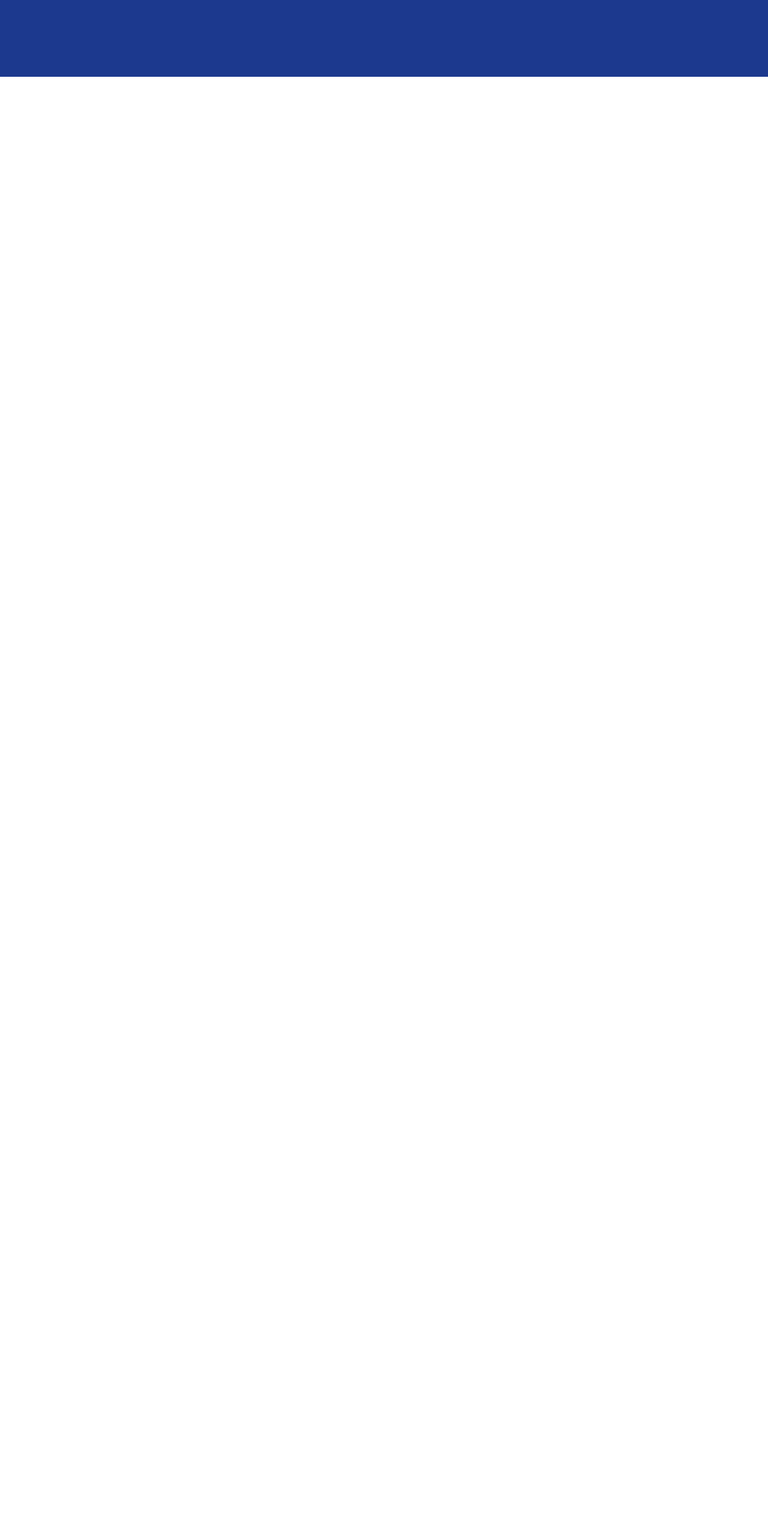
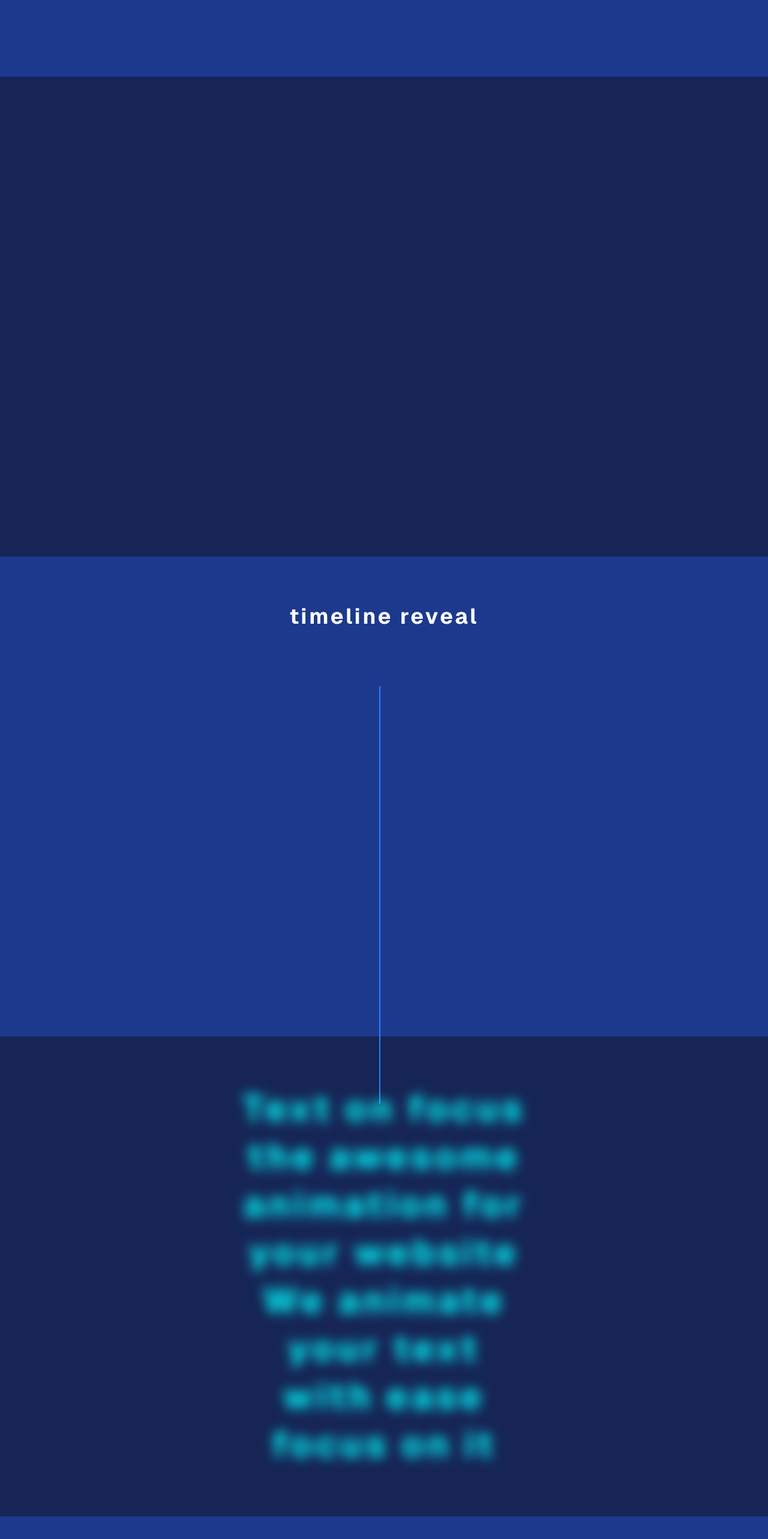
Before and after one commit to jonatanjmissora/nextjs-animaciones, a Next.js app: page / in a window 1280 px wide. Shown: the part 1472-4038 px from the top of the page at 60% size. Before the commit the page ends 1600 px from the top, so only its background shows below. Built offline with nearby package versions, Linux system fonts and the light colour scheme.

Commit message:
terminadas las animaciones de single page. Falta lenis, y el view transitions entre paginas

```diff
--- /dev/null
+++ b/src/_components/footer.tsx
@@ -0,0 +1,8 @@
+"use client"
+export default function Footer() {
+  return (
+    <footer className="w-screen h-screen flex flex-col items-center justify-center bg-blue-900 p-20">
+      <h2 className="text-4xl font-bold">The end</h2>
+    </footer>
+  )
+}
--- /dev/null
+++ b/src/_components/scroll-text-and-image-reveal.tsx
@@ -0,0 +1,27 @@
+"use client"
+export default function ScrollTextAndImageReveal() {
+  return (
+    <section className="w-screen h-screen flex flex-col gap-8 items-center justify-center bg-blue-950 p-20">
+
+    <div className="flex flex-col items-center justify-center gap-3">
+
+    <h2 className="text-4xl font-bold tracking-widest text-white autoShowTitle">
+        scroll text and image reveal
+    </h2>
+    <p className="text-white tracking-widest font-semibold text-xl autoShowSubtitle">
+        AWESOME ANIMATION
+    </p>
+    </div>
+
+    <div className="flex gap-2">
+
+        <img className="imageReveal" src="https://picsum.photos/id/13/200/300" alt="foto1" />
+        <img className="imageReveal" src="https://picsum.photos/id/14/200/300" alt="foto1" />
+        <img className="imageReveal" src="https://picsum.photos/id/15/200/300" alt="foto1" />
+        <img className="imageReveal" src="https://picsum.photos/id/16/200/300" alt="foto1" />
+    </div>
+
+
+    </section>
+  )
+}
--- /dev/null
+++ b/src/_components/scroll-text-focus.tsx
@@ -0,0 +1,18 @@
+"use client"
+export default function ScrollTextFocus() {
+  return (
+    <footer className="w-screen h-screen flex flex-col items-center justify-center bg-blue-950 p-20">
+
+      <div className="flex flex-col gap-5 text-6xl font-bold tracking-widest">
+        <p className="focusText w-full text-center">Text on focus</p>
+        <p className="focusText w-full text-center">the awesome</p>
+        <p className="focusText w-full text-center">animation for</p>
+        <p className="focusText w-full text-center">your website</p>
+        <p className="focusText w-full text-center">We animate</p>
+        <p className="focusText w-full text-center">your text</p>
+        <p className="focusText w-full text-center">with ease</p>
+        <p className="focusText w-full text-center">focus on it</p>
+      </div>
+    </footer>
+  )
+}
--- /dev/null
+++ b/src/_components/timeline-reveal.tsx
@@ -0,0 +1,56 @@
+"use client"
+export default function TimelineReveal() {
+  return (
+    <section className="w-screen h-screen flex flex-col gap-24 items-center bg-blue-900 p-20">
+            <h2 className="text-4xl font-bold tracking-widest text-white w-full text-center">timeline reveal</h2>
+
+            <div className="w-3/4 mx-auto flex flex-col gap-8 h-[800px] relative">
+
+                <div className="w-full h-[150px] flex items-center justify-center gap-20 fadeUp">
+                    <div className="w-[40%]">
+                        <img className="ml-auto" src="https://picsum.photos/100/150" width="100" height="150" alt="foto1" />
+                    </div>
+                    <div className="min-w-[100px] max-w-[40%]">
+                        <p className="font-bold">2022</p>
+                        <p>Lorem ipsum dolor sit amet consectetur adipisicing elit. </p>
+                        </div>
+                </div>
+
+                <div className="w-full h-[150px] flex items-center justify-center gap-20 fadeUp">
+                    <div className="min-w-[100px] max-w-[40%] text-right">
+                        <p className="font-bold">2021</p>
+                        <p>Lorem ipsum dolor sit amet consectetur adipisicing elit. </p>
+                        </div>
+                    <div className="w-[40%]">
+                        <img className="mr-auto" src="https://picsum.photos/100/151" width="100" height="150" alt="foto1" />
+                    </div>
+                </div>
+
+                <div className="w-full h-[150px] flex items-center justify-center gap-20 fadeUp">
+                    <div className="w-[40%]">
+                        <img className="ml-auto" src="https://picsum.photos/100/152" width="100" height="150" alt="foto1" />
+                    </div>
+                    <div className="min-w-[100px] max-w-[40%]">
+                        <p className="font-bold">2020</p>
+                        <p>Lorem ipsum dolor sit amet consectetur adipisicing elit. </p>
+                        </div>
+                </div>
+
+                <div className="w-full h-[150px] flex items-center justify-center gap-20 fadeUp">
+                    <div className="min-w-[100px] max-w-[40%] text-right">
+                        <p className="font-bold">2019</p>
+                        <p>Lorem ipsum dolor sit amet consectetur adipisicing elit. </p>
+                        </div>
+                    <div className="w-[40%]">
+                        <img className="mr-auto" src="https://picsum.photos/100/153" width="100" height="150" alt="foto1" />
+                    </div>
+                </div>
+
+                <div className="absolute top-0 bottom-0 left-[49%] bg-blue-500 w-[2px]">
+
+                </div>
+
+            </div>
+    </section>
+  )
+}
--- a/src/app/globals.css
+++ b/src/app/globals.css
@@ -137,3 +137,132 @@ body {
     scale: 0;
   }
 }
+
+/*                 SCROLL TEXT AND IMAGE REVEAL                */
+.autoShowTitle {
+  animation: text-appear both;
+  animation-timeline: view();
+  animation-range: entry 20% cover 100vh;
+}
+
+@keyframes text-appear {
+  from {
+    opacity: 0;
+    translate: 0 200px;
+  }
+  to {
+    opacity: 1;
+    translate: 0 0;
+  }
+}
+
+.autoShowSubtitle {
+  animation: text-appear2 both;
+  animation-timeline: view();
+  animation-range: entry 20% cover 100vh;
+}
+
+@keyframes text-appear2 {
+  from {
+    opacity: 0;
+    color: white;
+  }
+  to {
+    opacity: 1;
+    color: red;
+  }
+}
+
+.imageReveal {
+  animation: image-reveal both;
+
+}
+.imageReveal:nth-child(1) {
+  animation-timeline: view(10% 5%);
+}
+.imageReveal:nth-child(2) {
+  animation-timeline: view(25% 20%);
+}
+.imageReveal:nth-child(3) {
+  animation-timeline: view(40% 35%);
+}
+.imageReveal:nth-child(4) {
+  animation-timeline: view(55% 50%);
+}
+
+@keyframes image-reveal {
+  from {
+    filter: saturate(0) contrast(4) brightness(.1) blur(5px);
+    opacity: 0;
+    scale: 0.95;
+    translate: 0 100px;
+  }
+  to {
+    filter: none;
+    opacity: 1;
+    scale: 1;
+    translate: 0 0;
+  }
+}
+
+/*                 TIMELINE REVEAL                */
+.fadeUp {
+  animation: fade-up both;
+  animation-timeline: view();
+}
+
+.fadeUp:nth-child(1) {
+  animation-range: entry 20% cover 40%;
+}
+.fadeUp:nth-child(2) {
+  animation-range: entry 30% cover 50%;
+}
+.fadeUp:nth-child(3) {
+  animation-range: entry 40% cover 60%;
+}
+.fadeUp:nth-child(4) {
+  animation-range: entry 50% cover 70%;
+}
+
+@keyframes fade-up {
+  from {
+    opacity: 0;
+    translate: 0 10px;
+    scale: 0.5;
+  }
+  to {
+    opacity: 1;
+    translate: 0 0;
+    scale: 1;
+  }
+}
+
+/*                 SCROLL TEXT FOCUS                */
+.focusText {
+  animation: focus-text linear both;
+  animation-timeline: view(30% auto);
+}
+
+@keyframes focus-text {
+  0% {
+    filter: blur(10px);
+    color: cyan
+  }
+  40%{
+    color: cyan;
+    letter-spacing: 1px;
+  }
+  45%, 55% {
+    filter: blur(0);
+    color: white;
+    letter-spacing: 6px;
+  }
+  60%{
+    color: cyan;
+    letter-spacing: 1px;
+  }
+  100% {
+    filter: blur(10px);
+    color: cyan;
+  }
+}
--- a/src/app/page.tsx
+++ b/src/app/page.tsx
@@ -1,4 +1,8 @@
+import Footer from "@/_components/footer"
 import Modal from "@/_components/modal"
+import ScrollTextAndImageReveal from "@/_components/scroll-text-and-image-reveal"
+import ScrollTextFocus from "@/_components/scroll-text-focus"
+import TimelineReveal from "@/_components/timeline-reveal"
 import ToggleContent from "@/_components/toggle-content"
 
 export default function Home() {
@@ -7,6 +11,10 @@ export default function Home() {
 			<main className="">
 				<Modal />
 				<ToggleContent />
+				<ScrollTextAndImageReveal />
+				<TimelineReveal />
+				<ScrollTextFocus />
+				<Footer />
 			</main>
 		</div>
 	)
```
